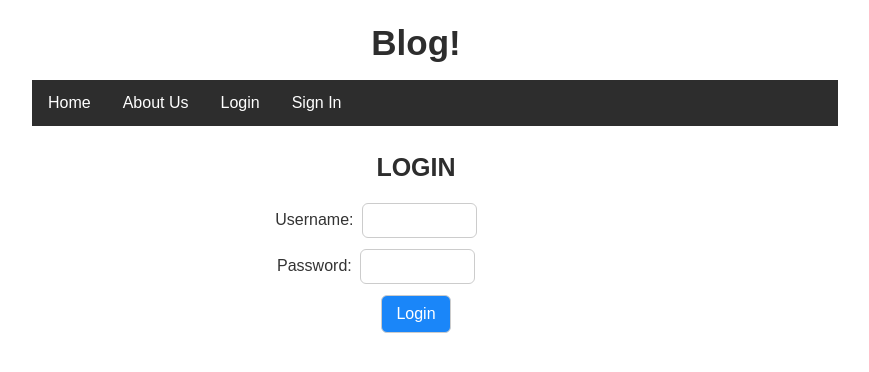
After one commit to akralka/CTF_blog, a Flask app: page /login in a window 1280 px wide. The commit adds this page. Shown: the top 372 px of the page, without its empty margins (224-1093 px from the left). Run offline with Flask 3, Linux system fonts and the light colour scheme.

Commit message:
css login and signup added

```diff
--- /dev/null
+++ b/static/css/styles.css
@@ -0,0 +1,83 @@
+h1 {
+    color: #2d2d2d;
+    font-size: 35px;
+}
+
+h2 {
+    color: #2d2d2d;
+    font-size: 25px;
+    margin-top: 90px;
+}
+
+p {
+    color: #130306;
+    margin-top: 90px;
+    font-size: 25px;
+}
+
+body {
+    font-family: Arial, sans-serif;
+    margin: 0;
+    /* margin-top: 50px; */
+    padding: 0;
+    text-align: center;
+}
+
+.task-bar {
+    background-color: #2d2d2d;
+    overflow: hidden;
+    position: absolute; /* wzgledem innych (1) */
+    top: 10%;
+    left: 20%;
+    width: 63%;
+    text-align: center;
+}
+
+.task-bar a {
+    float: left;
+    display: block;
+    color: white;
+    text-align: center;
+    padding: 14px 16px;
+    text-decoration: none;
+}
+
+.task-bar a:hover {  /* podswietlenie kafelków*/
+    background-color: #ddd;
+    color: black;
+}
+
+.login-form .form-group {
+    margin-bottom: 11px;
+}
+
+ .login-form label {
+    /* display: block; */
+    margin-bottom: 3px;
+    margin-right: 0.28%;
+    color: #333;
+}
+
+.login-form input {
+    width: 9%;
+    margin-right: 80px;
+    padding: 9px;
+    border: 1px solid #ccc;
+    border-radius: 6px;
+    box-sizing: border-box;
+}
+
+.login-form .btn {
+    width: 5.5%;
+    padding: 9px;
+    background-color: #1a86f9;
+    border: 1px solid #ccc;
+    border-radius: 6px;
+    color: #fff;
+    font-size: 16px;
+    cursor: pointer;  /* mozna poszalec */
+}
+
+.login-form .btn:hover {
+    background-color: #024fa2;
+}
--- /dev/null
+++ b/templates/login.html
@@ -0,0 +1,35 @@
+<!DOCTYPE html>
+<html lang="en">
+<head>
+    <meta charset="UTF-8">
+    <meta name="viewport" content="width=device-width, initial-scale=1.0">
+    <title>Log In</title>
+    <link rel="stylesheet" href="{{ url_for('static', filename='css/styles.css') }}">
+</head>
+<body>
+  <body>
+    <div class="task-bar">
+        <a href="{{ url_for('home') }}">Home</a>
+        <a href="#">About Us</a>
+        <a href="{{ url_for('login') }}">Login</a>
+        <a href="{{ url_for('sign_in') }}">Sign In</a>
+    </div>
+
+    <!-- Login Form -->
+    <h1>Blog!</h1>
+    <h2>LOGIN</h2>
+        <form action="{{ url_for('login') }}" method="post" class="login-form">
+            <div class="form-group">
+                <label for="username">Username:</label>
+                <input type="text" id="username" name="username" required>
+            </div>
+            <div class="form-group">
+                <label for="password">Password:</label>
+                <input type="password" id="password" name="password" required>
+            </div>
+            <button type="submit" class="btn">Login</button>
+        </form>
+    </div>
+    <!-- <script src="{{ url_for('static', filename='js/script.js') }}"></script> -->
+</body>
+</html>
```
Also changed, not shown: static/css/index.css (deleted, +0 -14 lines), templates/index.html (+11 -11 lines), templates/sign_in.html (added, +43 -0 lines).
